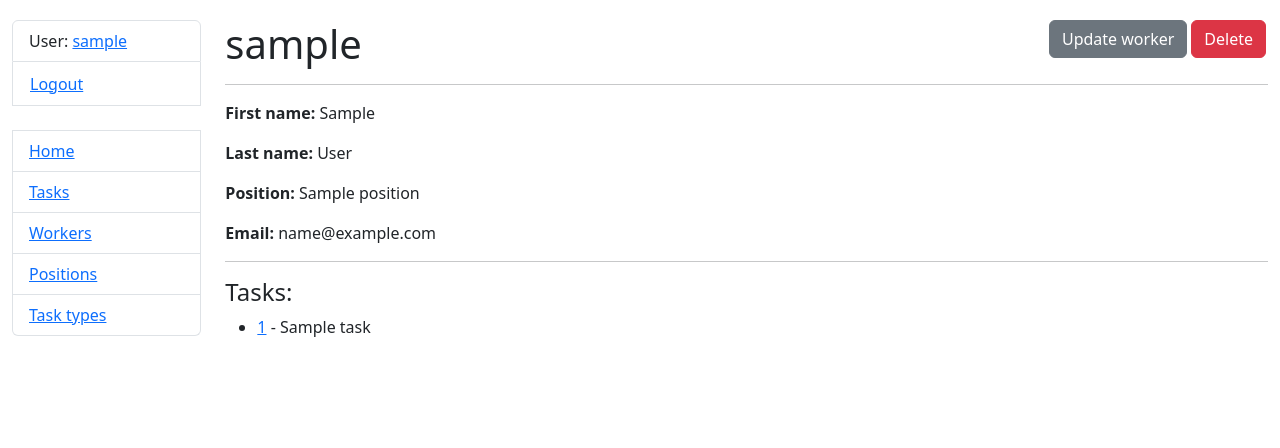
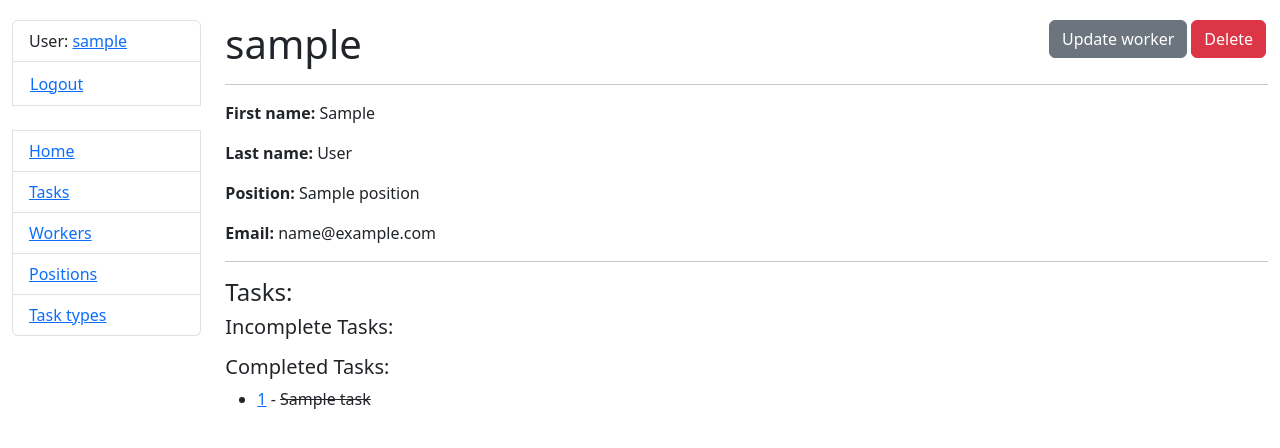
Before and after one commit to NazarSlavych/IT-project-manager, a Django app: page /workers/1 in a window 1280 px wide. Shown: the top 448 px of the page. Run offline with Django 5.2, Linux system fonts and the light colour scheme; a user stored in the database is signed in; tables that the repository leaves empty hold one stand-in row (values such as "Sample post").

Commit message:
Update worker detail html, add finished/unfinished task

```diff
--- a/templates/manager/worker_detail.html
+++ b/templates/manager/worker_detail.html
@@ -20,15 +20,33 @@
   <hr>
   <div>
     <h4>Tasks:</h4>
+
+    {% if worker.workers.all %}
+        <h5>Incomplete Tasks:</h5>
         <ul>
           {% for task in worker.workers.all %}
+            {% if not task.is_completed %}
               <li>
-          <a href="{% url "manager:task-detail" pk=task.id %} ">{{ task.id }}</a> - {{ task.name }}
+                <a href="{% url 'manager:task-detail' pk=task.id %}">{{ task.id }}</a> - {{ task.name }}
               </li>
-      {% empty %}
-        <li>No tasks assigned to this worker.</li>
+            {% endif %}
           {% endfor %}
         </ul>
+
+        <h5>Completed Tasks:</h5>
+        <ul>
+          {% for task in worker.workers.all %}
+            {% if task.is_completed %}
+              <li>
+                <a href="{% url 'manager:task-detail' pk=task.id %}">{{ task.id }}</a> - <s>{{ task.name }}</s>
+              </li>
+            {% endif %}
+          {% endfor %}
+        </ul>
+    {% else %}
+        <p>No tasks assigned to this worker.</p>
+    {% endif %}
 </div>
 
+
 {% endblock %}
```
Lines whose indentation alone changed are shown as unchanged.
